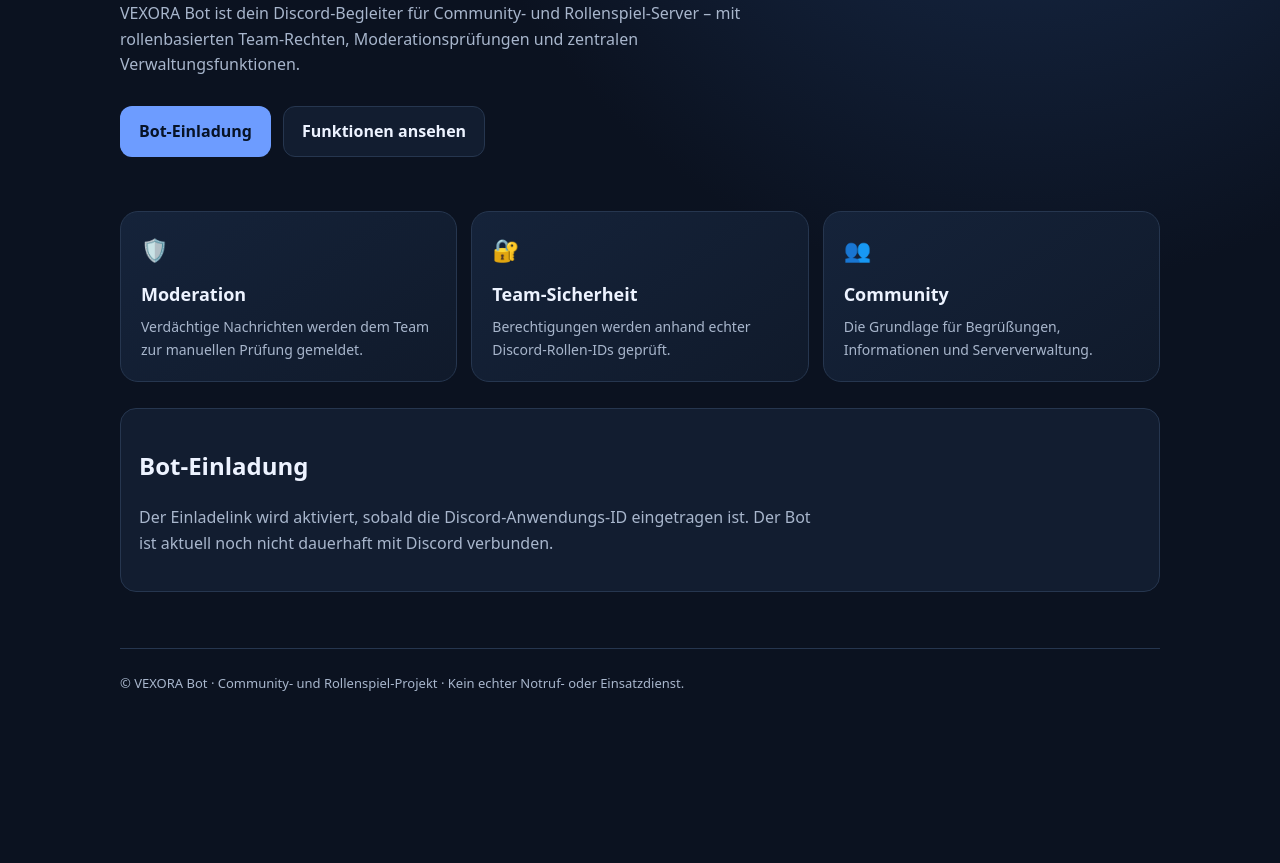
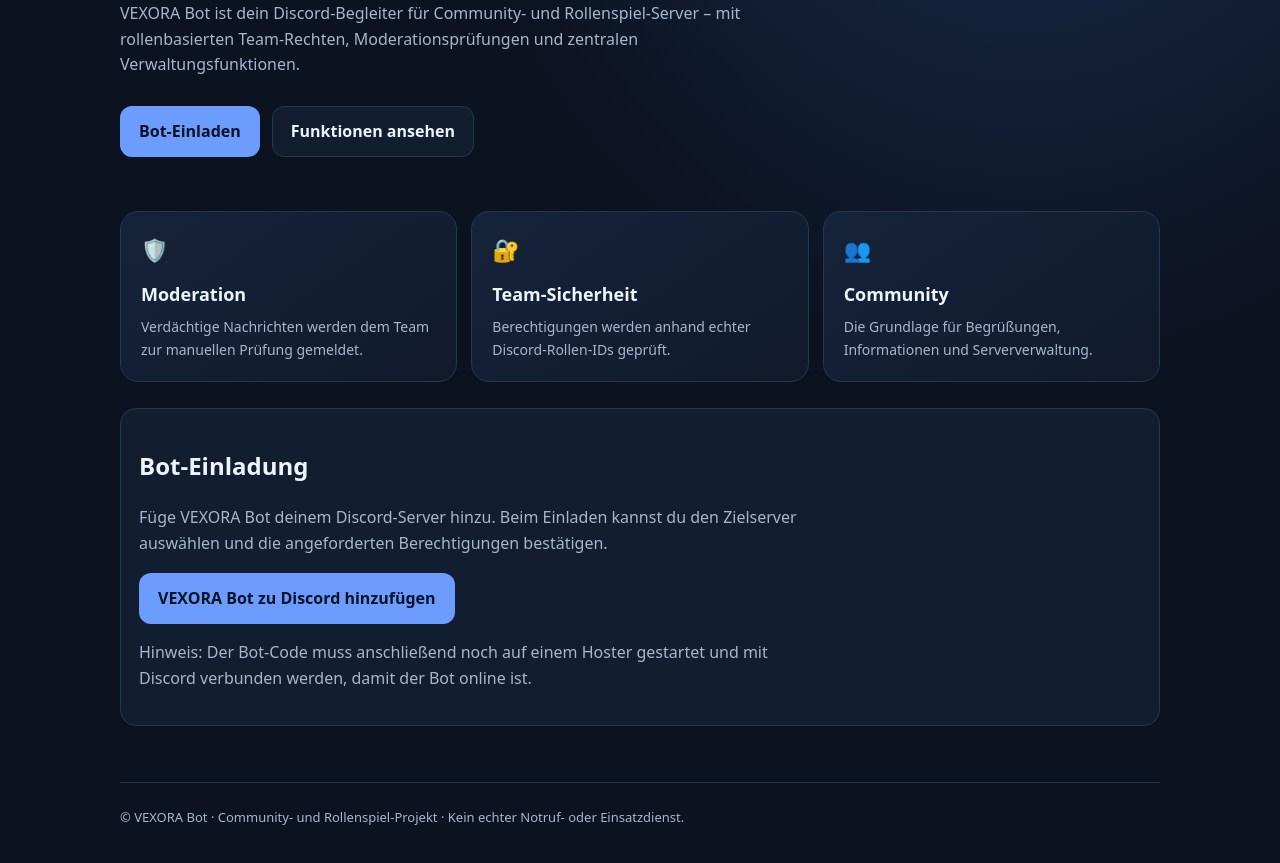
Before and after one commit to dustinkawasaki/Vexora-funk, a website: page index.html in a window 1280 px wide. Shown: the part 361-1224 px from the top of the page. Before the commit the page ends 1094 px from the top, so only its background shows below. Drawn offline with Linux system fonts and the light colour scheme.

Commit message:
Activate VEXORA Bot Discord invite link

```diff
--- a/index.html
+++ b/index.html
@@ -30,7 +30,7 @@
       <h1>VEXORA Bot.<br>Dein Server. Deine Regeln.</h1>
       <p>VEXORA Bot ist dein Discord-Begleiter für Community- und Rollenspiel-Server – mit rollenbasierten Team-Rechten, Moderationsprüfungen und zentralen Verwaltungsfunktionen.</p>
       <div class="actions">
-        <a class="btn primary" href="#einladung">Bot-Einladung</a>
+        <a class="btn primary" href="https://discord.com/oauth2/authorize?client_id=1574504593495429250&permissions=76806&scope=bot%20applications.commands" target="_blank" rel="noopener noreferrer">Bot-Einladen</a>
         <a class="btn" href="#funktionen">Funktionen ansehen</a>
       </div>
       <section class="grid" id="funktionen" aria-label="Funktionen">
@@ -40,7 +40,9 @@
       </section>
       <section id="einladung">
         <h2>Bot-Einladung</h2>
-        <p>Der Einladelink wird aktiviert, sobald die Discord-Anwendungs-ID eingetragen ist. Der Bot ist aktuell noch nicht dauerhaft mit Discord verbunden.</p>
+        <p>Füge VEXORA Bot deinem Discord-Server hinzu. Beim Einladen kannst du den Zielserver auswählen und die angeforderten Berechtigungen bestätigen.</p>
+        <a class="btn primary" href="https://discord.com/oauth2/authorize?client_id=1574504593495429250&permissions=76806&scope=bot%20applications.commands" target="_blank" rel="noopener noreferrer">VEXORA Bot zu Discord hinzufügen</a>
+        <p>Hinweis: Der Bot-Code muss anschließend noch auf einem Hoster gestartet und mit Discord verbunden werden, damit der Bot online ist.</p>
       </section>
     </main>
     <footer>© VEXORA Bot · Community- und Rollenspiel-Projekt · Kein echter Notruf- oder Einsatzdienst.</footer>
```
